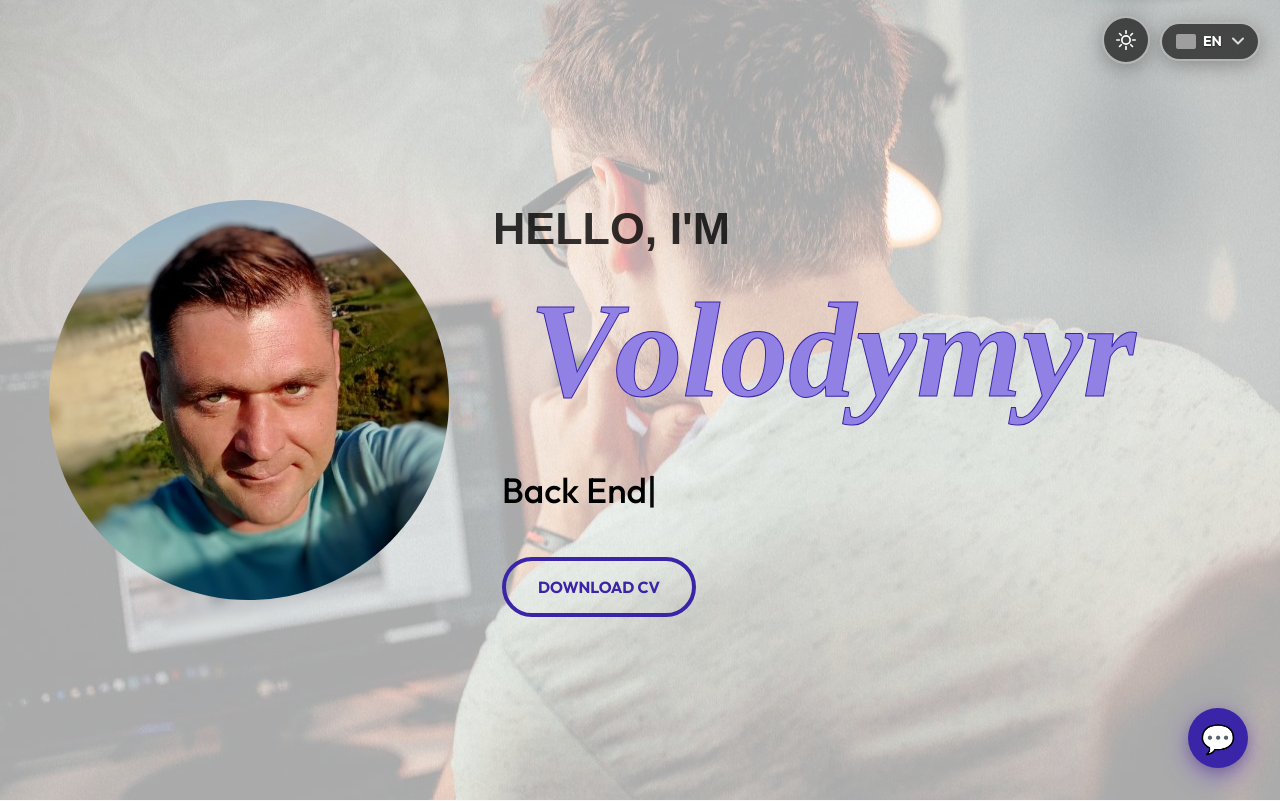
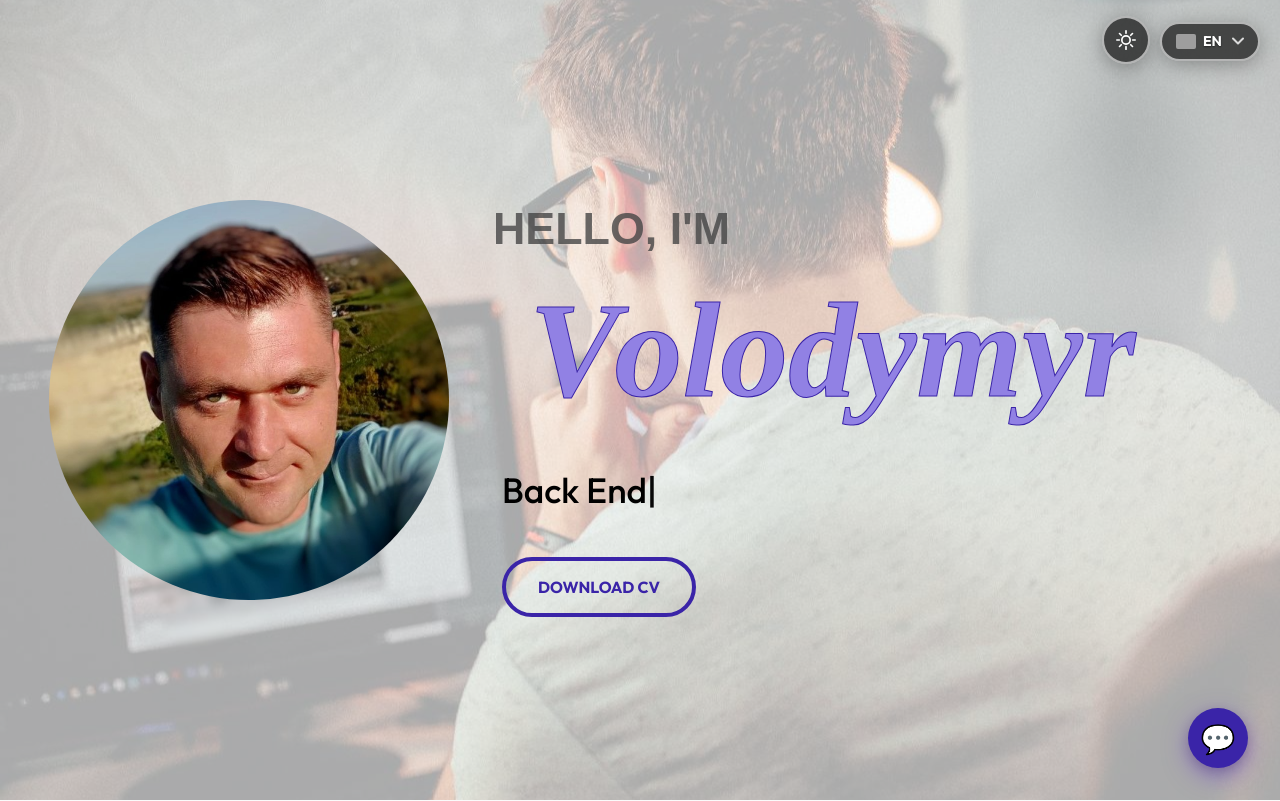
Before and after one commit to pestov-v/portfolio, a Next.js app: page / in a window 1280 px wide. Shown: the top 801 px of the page. Built offline with nearby package versions, Linux system fonts and the light colour scheme; grey boxes are pictures that could not be loaded; a web font is replaced by a local one.

Commit message:
changed color

```diff
--- a/src/components/Header/Header.module.scss
+++ b/src/components/Header/Header.module.scss
@@ -82,7 +82,7 @@
 
     .greteen {
       position: relative;
-      color: var(--color-black);
+      color: var(--text-primary);
       opacity: 0.8;
       font-family: "Montserrat", sans-serif;
       text-transform: uppercase;
```
